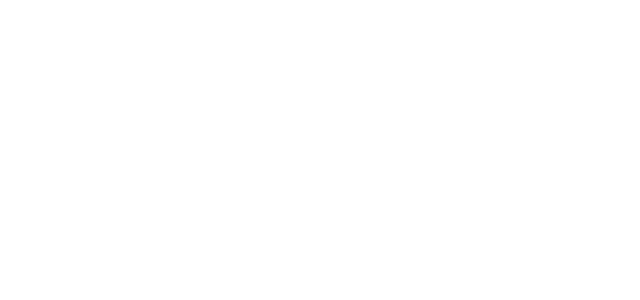
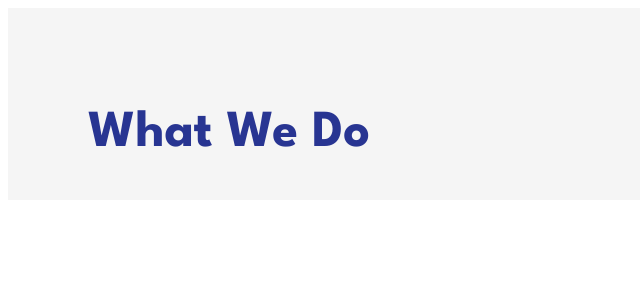
Before and after one commit to teamsindano/sindano, a React (Create React App) app: page / in a window 1280 px wide. Shown: the top 300 px of the page, without its empty margins (0-640 px from the left). Built offline with nearby package versions, Linux system fonts and the light colour scheme.

Commit message:
Add: About jsx with css

```diff
--- /dev/null
+++ b/src/Components/About.js
@@ -0,0 +1,38 @@
+import styled from "styled-components";
+/** `import UnfoldComponent from "./Unfold."` (or something like that) */
+
+/**
+ * The About Component
+ * @author [Sam](https://github.com/Samm96)
+ *
+ * Location with the group of Unfold components reside
+ */
+
+// replace css values with Theme.js props
+
+const Section = styled.div`
+    background-color: #F5F5F5;
+    margin: 0;
+    padding: 100px 0 40px 80px;
+`;
+
+const Header = styled.h2`
+    font-family: "League Spartan", sans-serif;
+    font-size: 52px;
+    font-weight: 700;
+    line-height: 52px;
+    color: #283592;
+    margin: 0;
+    padding: 0;
+`;
+
+const About = () => {
+  return (
+  <Section>
+    <Header>What We Do</Header>
+    {/** add 4 unfold components here **/}
+  </Section>
+  );
+};
+
+export default About;
--- a/src/Components/App.js
+++ b/src/Components/App.js
@@ -1,8 +1,11 @@
 import './App.css';
+import About from './About';
 
 function App() {
   return (
-    <div className='page'></div>
+    <div className='page'>
+      <About />
+    </div>
   );
 }
 
```
